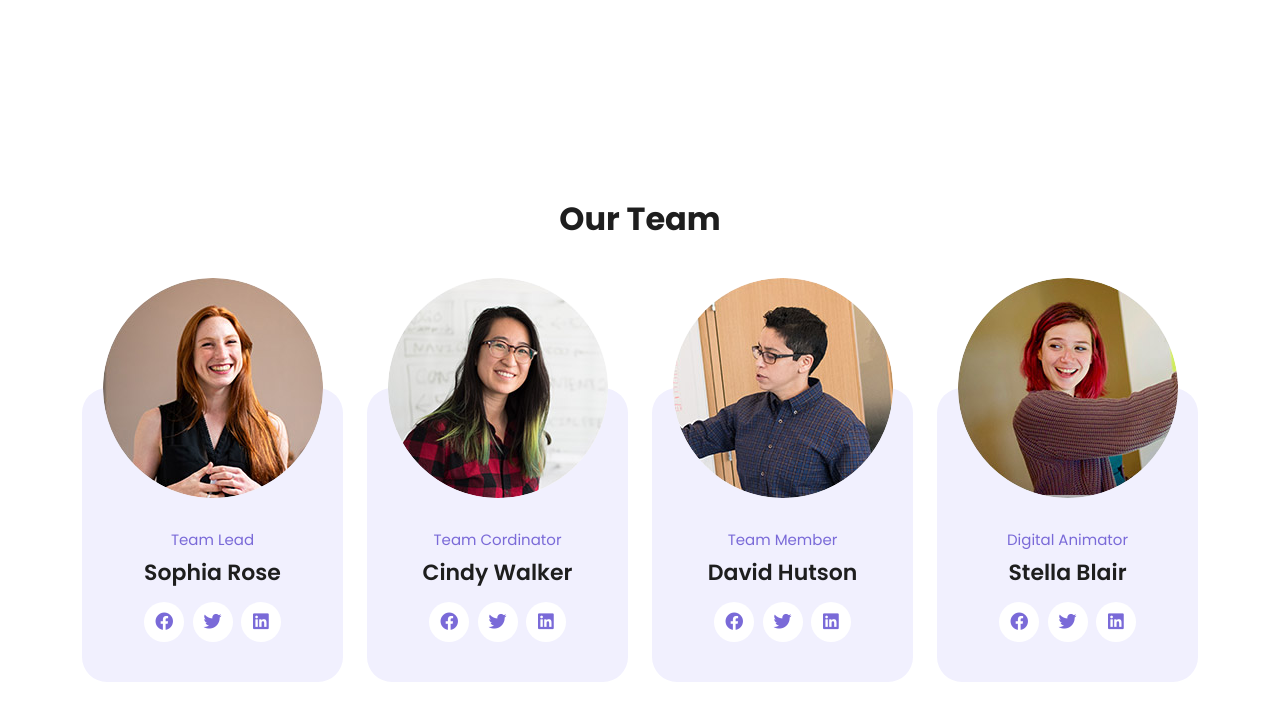
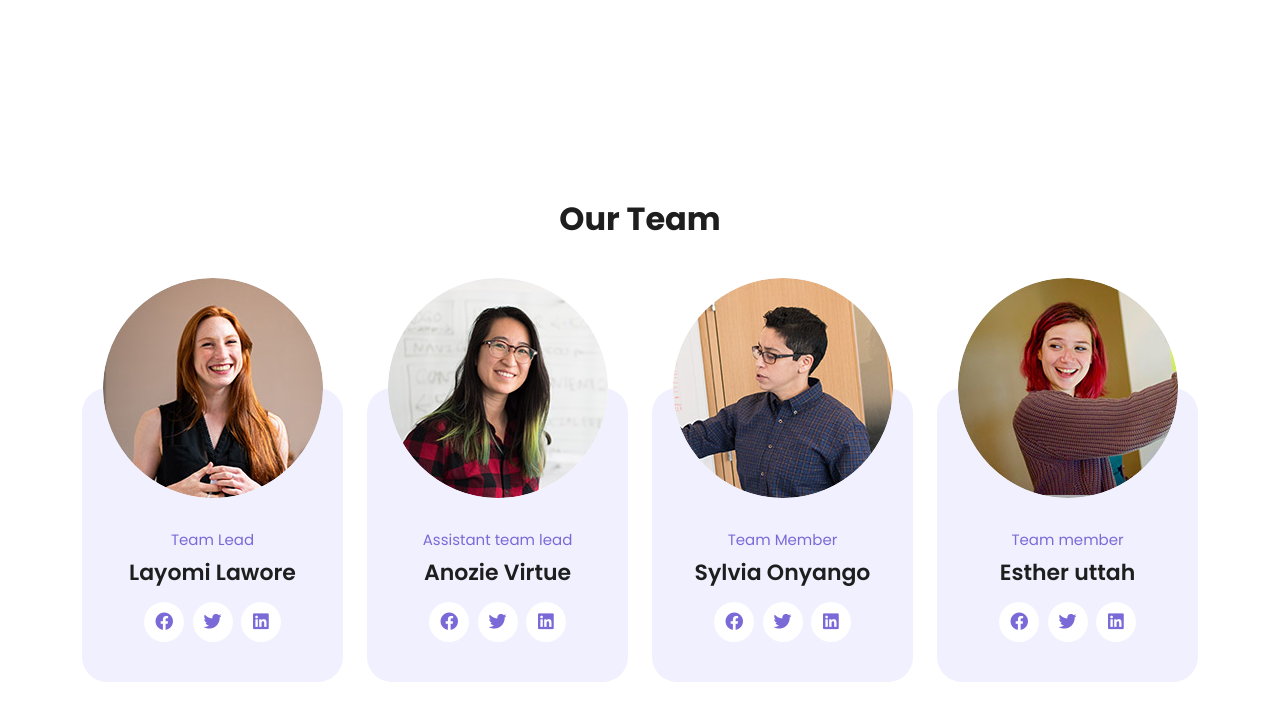
Before and after one commit to Layomi1/tech4dev-cohort2.5--final-project, a plain HTML site: page cohort-2.5/index.html in a window 1280 px wide. Shown: the part 1906-2626 px from the top of the page. Drawn offline with nearby package versions, Linux system fonts and the light colour scheme.

Commit message:
Slider updated

```diff
--- a/cohort-2.5/index.html
+++ b/cohort-2.5/index.html
@@ -106,7 +106,7 @@ https://templatemo.com/tm-586-scholar
               <div class="header-text">
                 <span class="category">Events</span>
                 <h2>Meet, learn and connect</h2>
-                <p> </p>
+                <p>We hold periodic events ranging from career talks, soft skills, charity, fundraising  </p>
                 <div class="buttons">
                   <div class="main-button">
                     <a href="#">View upcoming events</a>
@@ -227,7 +227,7 @@ https://templatemo.com/tm-586-scholar
             <div class="main-content">
               <img src="assets/images/member-01.jpg" alt="">
               <span class="category">Team Lead</span>
-              <h4>Sophia Rose</h4>
+              <h4>Layomi Lawore </h4>
               <ul class="social-icons">
                 <li><a href="#"><i class="fab fa-facebook"></i></a></li>
                 <li><a href="#"><i class="fab fa-twitter"></i></a></li>
@@ -240,8 +240,8 @@ https://templatemo.com/tm-586-scholar
           <div class="team-member">
             <div class="main-content">
               <img src="assets/images/member-02.jpg" alt="">
-              <span class="category">Team Cordinator</span>
-              <h4>Cindy Walker</h4>
+              <span class="category">Assistant team lead</span>
+              <h4>Anozie Virtue</h4>
               <ul class="social-icons">
                 <li><a href="#"><i class="fab fa-facebook"></i></a></li>
                 <li><a href="#"><i class="fab fa-twitter"></i></a></li>
@@ -255,7 +255,7 @@ https://templatemo.com/tm-586-scholar
             <div class="main-content">
               <img src="assets/images/member-03.jpg" alt="">
               <span class="category">Team Member</span>
-              <h4>David Hutson</h4>
+              <h4>Sylvia Onyango</h4>
               <ul class="social-icons">
                 <li><a href="#"><i class="fab fa-facebook"></i></a></li>
                 <li><a href="#"><i class="fab fa-twitter"></i></a></li>
@@ -268,8 +268,8 @@ https://templatemo.com/tm-586-scholar
           <div class="team-member">
             <div class="main-content">
               <img src="assets/images/member-04.jpg" alt="">
-              <span class="category">Digital Animator</span>
-              <h4>Stella Blair</h4>
+              <span class="category">Team member</span>
+              <h4>Esther uttah</h4>
               <ul class="social-icons">
                 <li><a href="#"><i class="fab fa-facebook"></i></a></li>
                 <li><a href="#"><i class="fab fa-twitter"></i></a></li>
```
